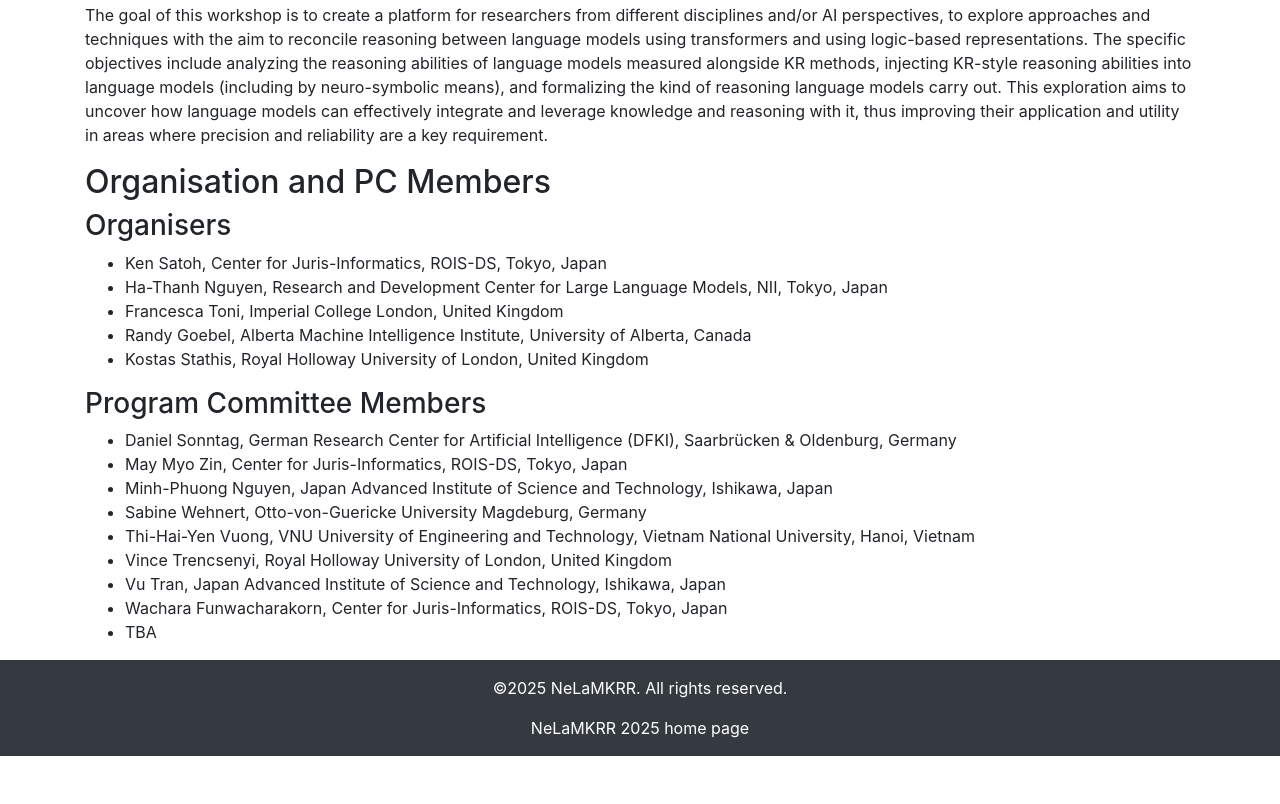
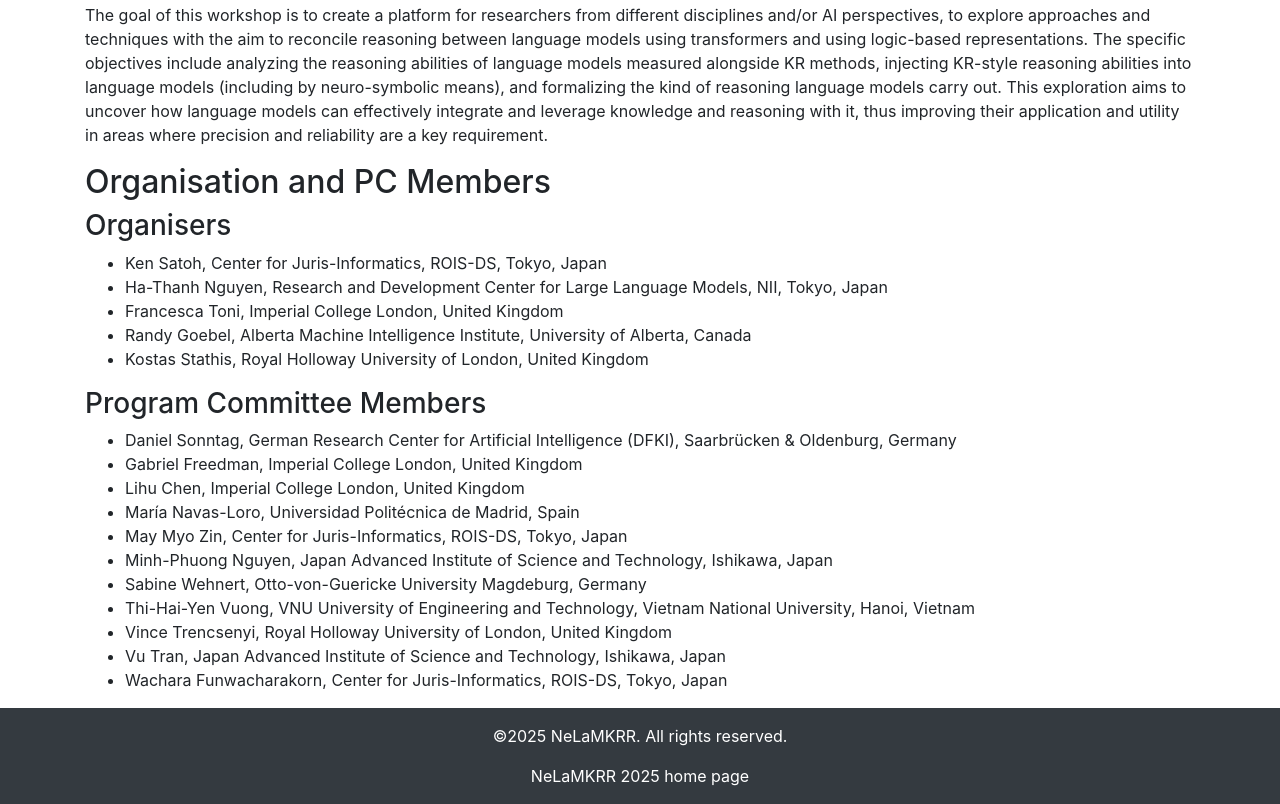
Before and after one commit to JurisInformaticsCenter/NeLaMKRR2025, a plain HTML site: page index.html in a window 1280 px wide. Shown: the part 1512-2316 px from the top of the page. Before the commit the page ends 2268 px from the top, so only its background shows below. Drawn offline with nearby package versions, Linux system fonts and the light colour scheme.

Commit message:
Update index.html

```diff
--- a/index.html
+++ b/index.html
@@ -119,17 +119,18 @@
         <h3>Program Committee Members</h3>
         <ul>
           <li>Daniel Sonntag, German Research Center for Artificial Intelligence (DFKI), Saarbrücken & Oldenburg, Germany</li>
-            <!--<li>John D. Martin, Openmind Research Institute, Issaquah, WA, USA</li>-->
+          <li>Gabriel Freedman, Imperial College London, United Kingdom</li>
+          <li>Lihu Chen, Imperial College London, United Kingdom</li>
+          <li>María Navas-Loro, Universidad Politécnica de Madrid, Spain</li>
           <li>May Myo Zin, Center for Juris-Informatics, ROIS-DS, Tokyo, Japan</li>
           <li>Minh-Phuong Nguyen, Japan Advanced Institute of Science and Technology, Ishikawa, Japan</li>
-            <!--<li>Oliver Schulte, Simon Fraser University, Burnaby, Canada</li>-->
           <li>Sabine Wehnert, Otto-von-Guericke University Magdeburg, Germany</li>
           <li>Thi-Hai-Yen Vuong, VNU University of Engineering and Technology, Vietnam National University, Hanoi, Vietnam</li>
           <li>Vince Trencsenyi, Royal Holloway University of London, United Kingdom</li>
           <li>Vu Tran, Japan Advanced Institute of Science and Technology, Ishikawa, Japan</li>
           <li>Wachara Funwacharakorn, Center for Juris-Informatics, ROIS-DS, Tokyo, Japan</li>
-            <li> TBA</li>
         </ul>
+
     </section>
 
 
```
Lines whose indentation alone changed are shown as unchanged.
